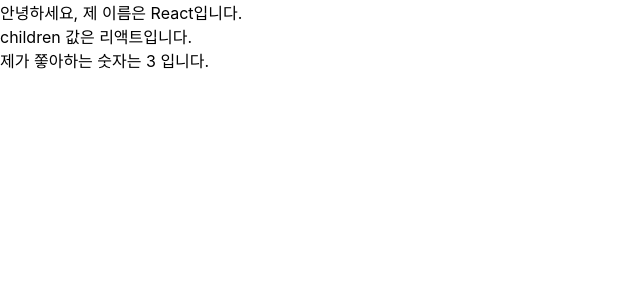
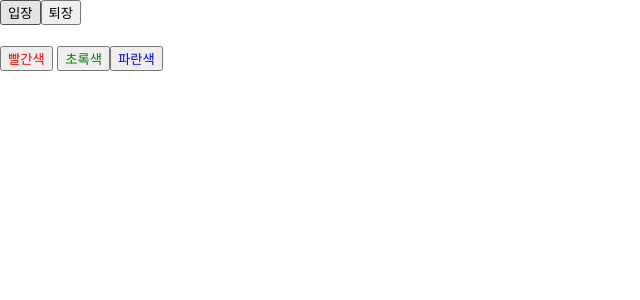
Before and after one commit to dodok8/velopert-lerning-react-typescript, a React (Create React App) app in the folder 03/hello-react/: page / in a window 1280 px wide. Shown: the top 300 px of the page, without its empty margins (0-640 px from the left). Built offline with nearby package versions, Linux system fonts and the light colour scheme.

Commit message:
ch 3.4 state

```diff
--- a/03/hello-react/src/App.tsx
+++ b/03/hello-react/src/App.tsx
@@ -1,7 +1,8 @@
-import MyComponent from './MyComponent';
+// import MyComponent from './MyComponent';
+import Say from './Say';
 
 function App() {
-  return <MyComponent name="React" favoriteNumber={3}>리액트</MyComponent>;
+  return <Say />;
 }
 
 export default App;
--- a/03/hello-react/src/MyComponent.tsx
+++ b/03/hello-react/src/MyComponent.tsx
@@ -1,4 +1,4 @@
-import PropTypes from 'prop-types';
+// import PropTypes from 'prop-types';
 
 // function MyComponent(props: any) {
 //   const { name, children, favoriteNumber } = props;
--- /dev/null
+++ b/03/hello-react/src/Say.tsx
@@ -0,0 +1,29 @@
+import { useState } from 'react';
+
+function Say() {
+  const [message, setMessage] = useState(''); // 기본적으로 타입추론은 잘 작동합니다.
+  // const onClickEnter = () => setMessage(3); 위 타입 추론과 충돌하여 에러가 납니다.
+  const onClickEnter = () => setMessage('안녕하세요!');
+  const onClickLeave = () => setMessage('안녕히 가세요!');
+
+  const [color, setColor] = useState<string>('black'); //이렇게 제네릭으로 넘겨 줄 수도 있습니다.
+
+  return (
+    <div>
+      <button onClick={onClickEnter}>입장</button>
+      <button onClick={onClickLeave}>퇴장</button>
+      <h1 style={{ color }}>{message}</h1>
+      <button style={{ color: 'red' }} onClick={() => setColor('red')}>
+        빨간색
+      </button>{' '}
+      <button style={{ color: 'green' }} onClick={() => setColor('green')}>
+        초록색
+      </button>
+      <button style={{ color: 'blue' }} onClick={() => setColor('blue')}>
+        파란색
+      </button>
+    </div>
+  );
+}
+
+export default Say;
```
